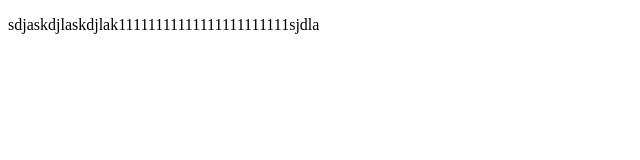
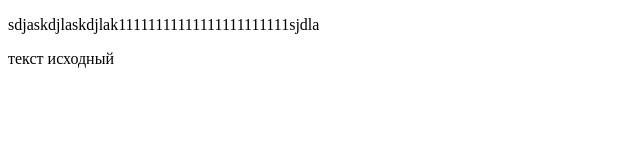
Before and after one commit to C15HOT/new, a plain HTML site: page index.html in a window 1280 px wide. Shown: the full height of the page, 0-640 px from the left. Drawn offline with Linux system fonts and the light colour scheme.

Commit message:
add 2 branch

```diff
--- a/index.html
+++ b/index.html
@@ -6,6 +6,6 @@
     <title>Title</title>
 </head>
 <body>
-
+текст исходный
 </body>
 </html>
```
